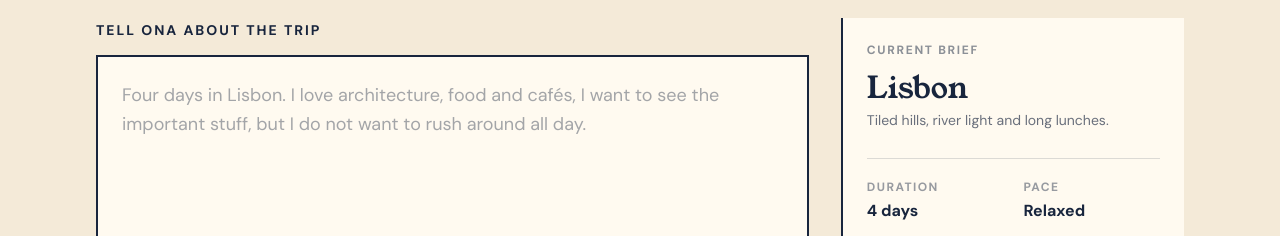
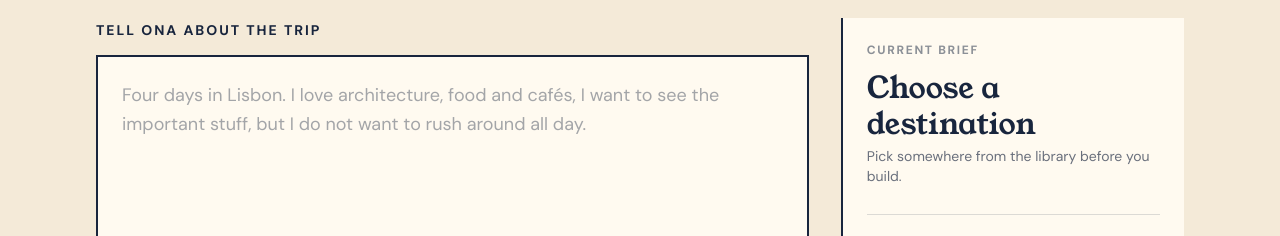
Before and after one commit to Wuraola-Adebisi/Ona, a React (Vite) app: page /plan in a window 1280 px wide. Shown: the part 450-686 px from the top of the page. Built offline with nearby package versions, Linux system fonts and the light colour scheme.

Commit message:
Handle empty destination state

```diff
--- a/src/pages/Plan.tsx
+++ b/src/pages/Plan.tsx
@@ -57,8 +57,8 @@ export default function Plan() {
 
   const parsed = useMemo(() => readBrief(text), [text]);
   const chips = describeParsed(parsed);
-  const destination = getDestination(destId);
-  const maxDays = destination.zones.length;
+  const destination = destId ? getDestination(destId) : null;
+  const maxDays = destination?.zones.length ?? 7;
   const destinationResults = useMemo(
     () => searchDestinations(destinationQuery).slice(0, 8),
     [destinationQuery],
```
